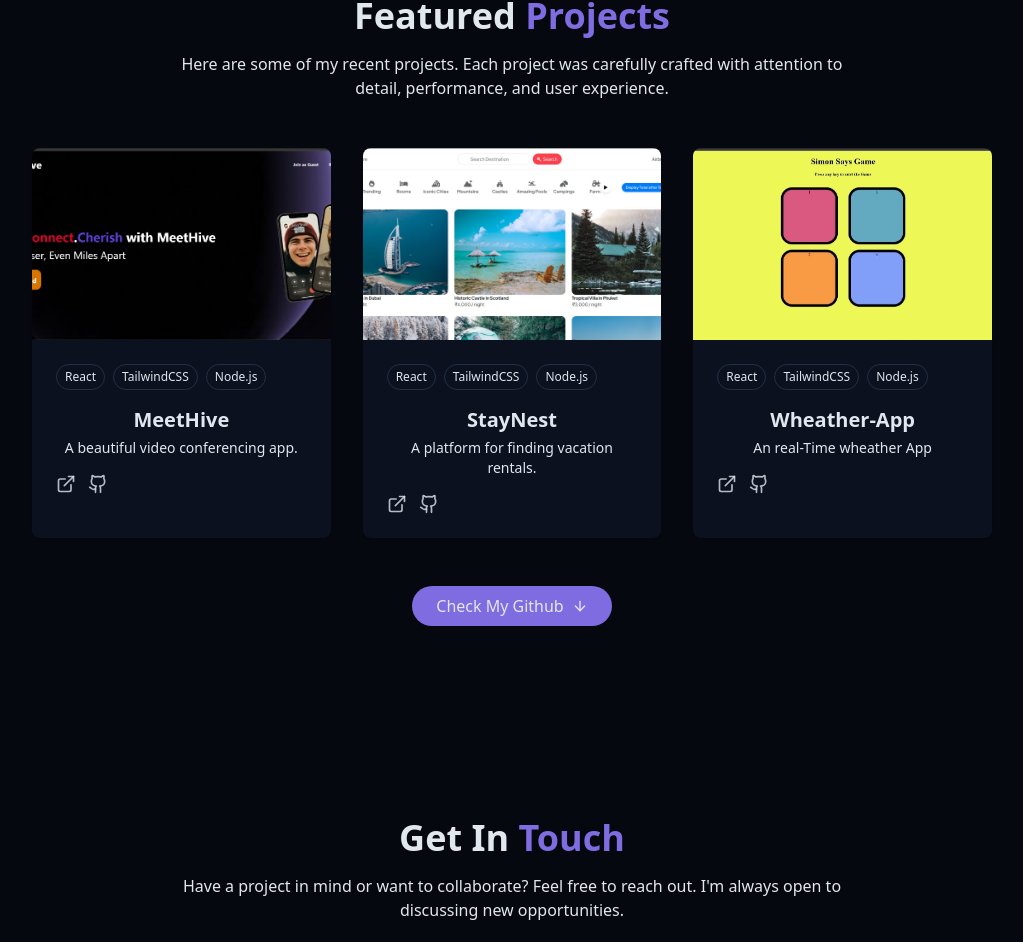
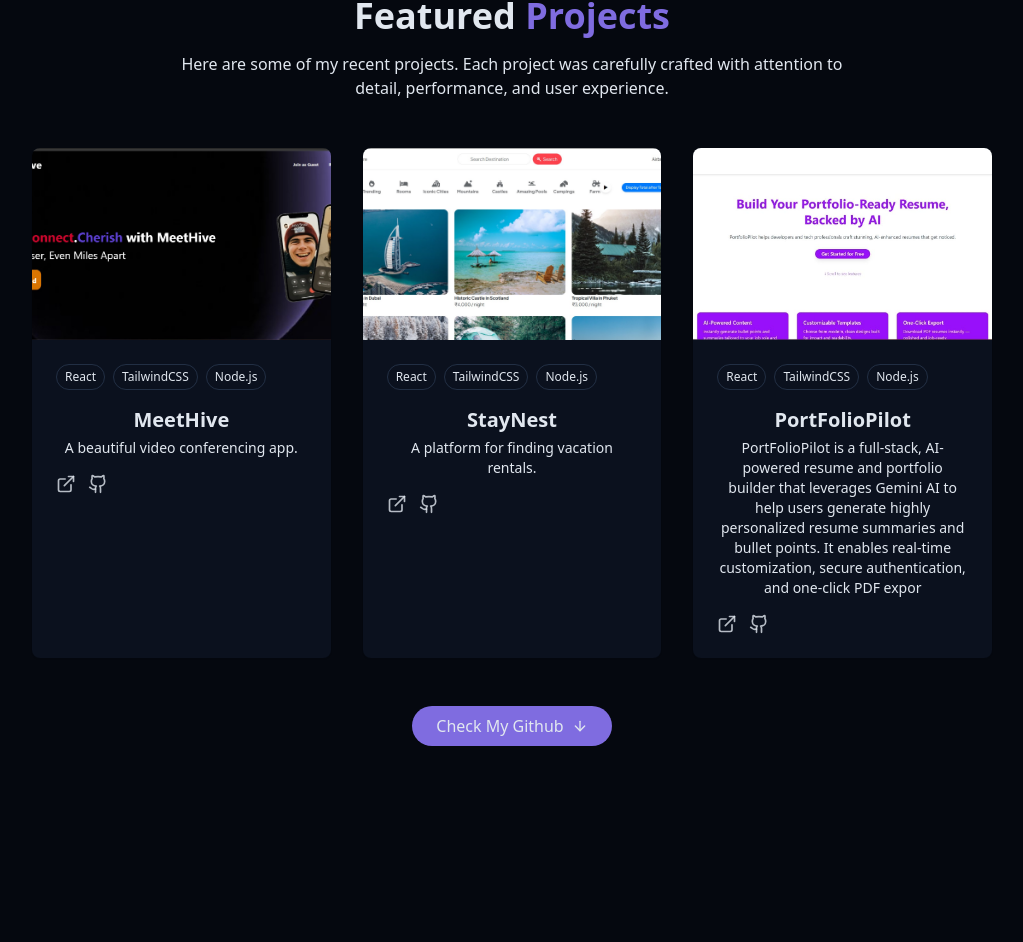
Before and after one commit to yadavluv2004/Portfolio, a React (Vite) app: page / in a window 1280 px wide. Shown: the part 2710-3652 px from the top of the page, without its empty margins (128-1151 px from the left). Built offline with nearby package versions, Linux system fonts and the light colour scheme.

Commit message:
Update ProjectsSection.jsx

```diff
--- a/src/components/ProjectsSection.jsx
+++ b/src/components/ProjectsSection.jsx
@@ -23,12 +23,12 @@ const ProjectsSection = () => {
     },
     {
       id: 3,
-      title: "Wheather-App",
-      description: "An real-Time wheather App",
-      image: "/projects/Simonsays.jpg",
+      title: "PortFolioPilot",
+      description: "PortFolioPilot is a full-stack, AI-powered resume and portfolio builder that leverages Gemini AI to help users generate highly personalized resume summaries and bullet points. It enables real-time customization, secure authentication, and one-click PDF expor",
+      image: "/projects/WhatsApp Image 2025-08-04 at 20.22.41_18833d6d.jpg",
       tags: ["React", "TailwindCSS", "Node.js"],
       demoUrl: "https://yadavluv2004.github.io/Simon-Say-Game/",
-      githurl: "https://github.com/yadavluv2004/Simon-Say-Game",
+      githurl: "https://port-folio-pilot.vercel.app/",
     },
   ];
 
```
